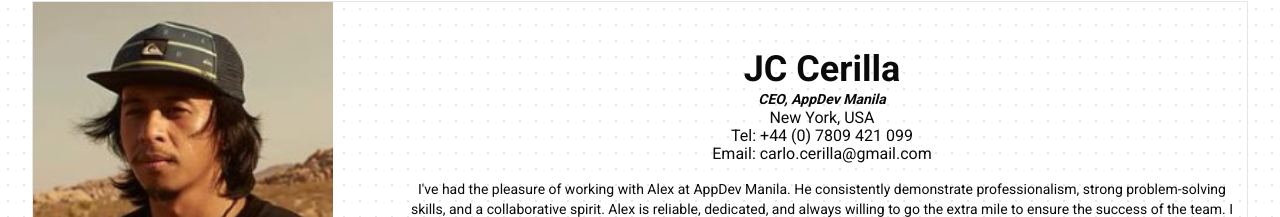
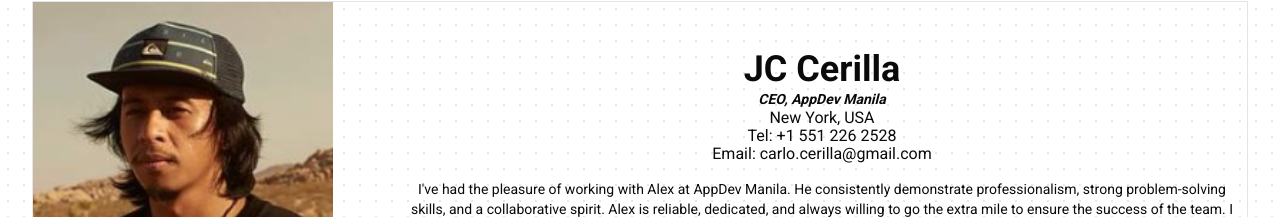
Before and after one commit to alexmortelsison/mywebsite, a Next.js app: page /reference in a window 1280 px wide. Shown: the part 119-336 px from the top of the page. Built offline with nearby package versions, Linux system fonts and the light colour scheme.

Commit message:
updated jc contact

```diff
--- a/app/reference/page.tsx
+++ b/app/reference/page.tsx
@@ -7,7 +7,7 @@ export default function ReferencePage() {
         <Card
           image={"/jc.png"}
           name={"JC Cerilla"}
-          tel={"+44 (0) 7809 421 099"}
+          tel={"+1 551 226 2528"}
           email={"carlo.cerilla@gmail.com"}
           message={
             "I've had the pleasure of working with Alex at AppDev Manila. He consistently demonstrate professionalism, strong problem-solving skills, and a collaborative spirit. Alex is reliable, dedicated, and always willing to go the extra mile to ensure the success of the team. I highly recommend him for any role - he will be an asset to any team!"
```
